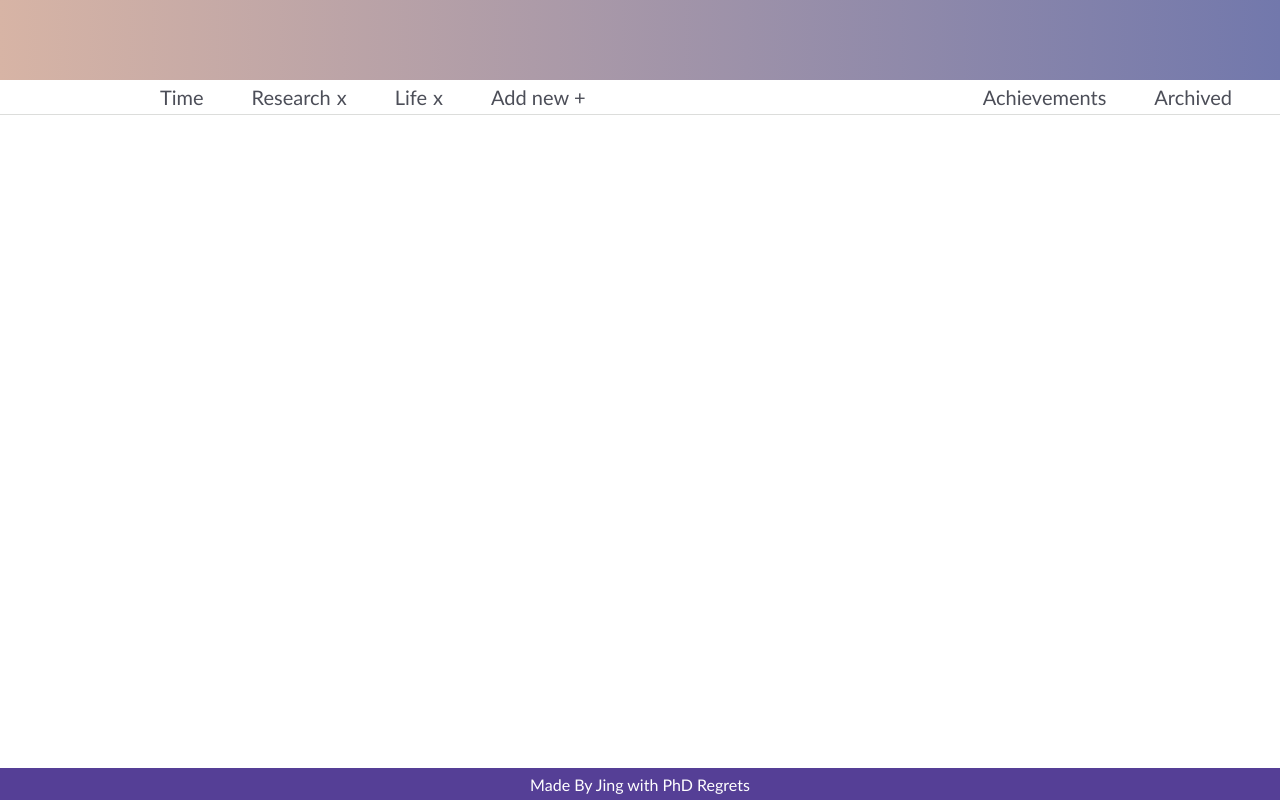
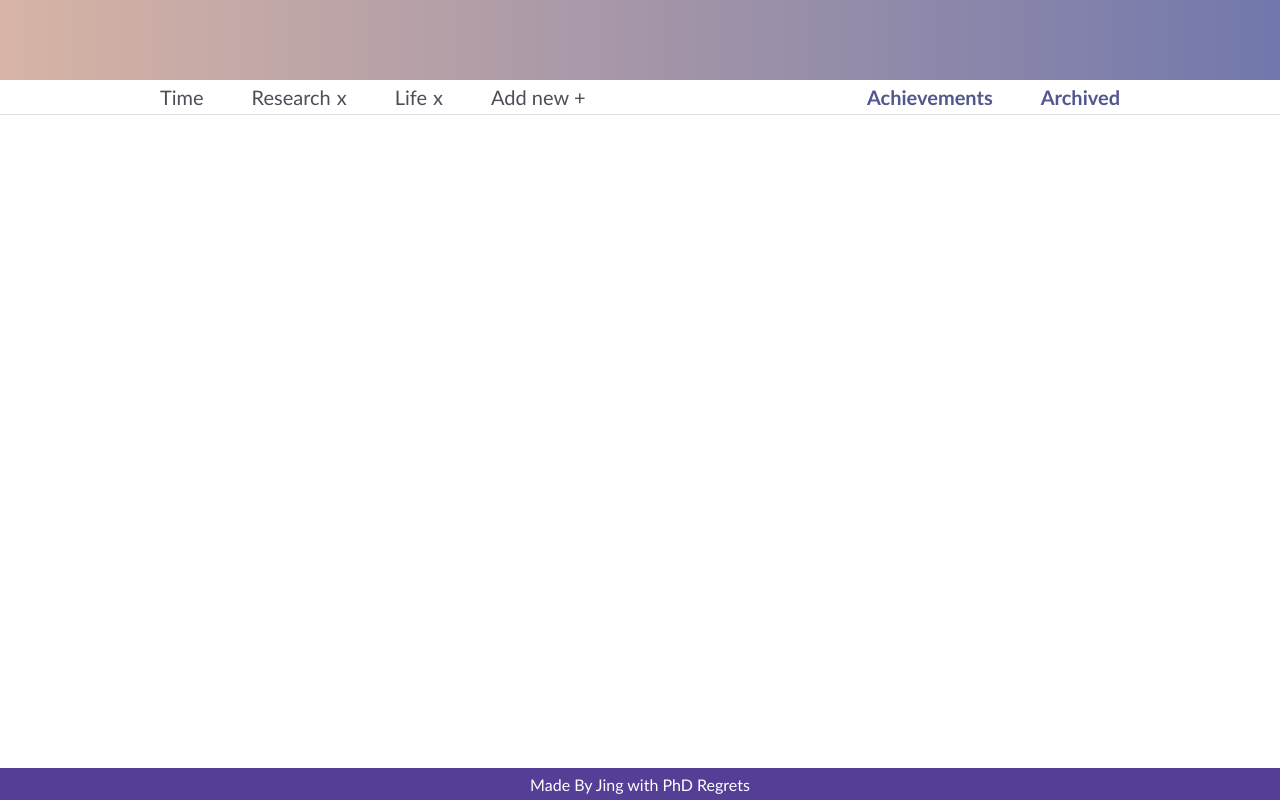
Before and after one commit to JingWei-S/odin-todo, a plain HTML site: page index.html in a window 1280 px wide. Drawn offline with Linux system fonts and the light colour scheme.

Commit message:
update the nav var

```diff
--- a/main.js
+++ b/main.js
@@ -1 +1 @@
-(()=>{"use strict";let e=["Time","Research","Life"];const t=["Achievements","Archived"],n=(e,t)=>{const n=document.createElement("div");if(n.classList.add("nav-item"),n.textContent=e,2===t){const e=document.createElement("span");e.textContent="x",n.appendChild(e),n.classList.add("nav-deletable")}else 3===t?n.classList.add("nav-color"):4===t&&n.classList.add("nav-add");return n},d=document.querySelector("body"),c=document.querySelector(".content"),s=document.createElement("div");s.classList.add("header"),d.insertBefore(s,c);const a=document.createElement("div");a.textContent="Made By Jing with PhD Regrets",a.classList.add("footer"),c.after(a);const o=document.createElement("div");o.classList.add("nav");const l=document.createElement("div");for(let t=0;t<e.length;t++){const d=n(e[t],0===t?1:2);l.appendChild(d)}o.appendChild(l);const i=n("Add new +",4);o.appendChild(i),i.addEventListener("click",(()=>{const e=n("Test",2);l.appendChild(e),console.log("test")}));const r=document.createElement("div");for(let e=0;e<2;e++){const d=n(t[e],3);r.appendChild(d)}o.appendChild(r),c.appendChild(o)})();
+(()=>{"use strict";let e=["Time","Research","Life"];const t=["Achievements","Archived"],n=(e,t)=>{const n=document.createElement("div");if(n.classList.add("nav-item"),n.textContent=e,2===t){const e=document.createElement("span");e.textContent="x",n.appendChild(e),n.classList.add("nav-deletable")}else 3===t?n.classList.add("nav-color"):4===t&&n.classList.add("nav-add");return n},d=document.querySelector("body"),s=document.querySelector(".content"),c=document.createElement("div");c.classList.add("header"),d.insertBefore(c,s);const a=document.createElement("div");a.textContent="Made By Jing with PhD Regrets",a.classList.add("footer"),s.after(a);const o=document.createElement("div");o.classList.add("nav");const l=document.createElement("div");for(let t=0;t<e.length;t++){const d=n(e[t],0===t?1:2);l.appendChild(d)}o.appendChild(l);const i=n("Add new +",4);o.appendChild(i),i.addEventListener("click",(()=>{if(e.length>6)console.log("Too many projects, are you insane?");else{const e=n("Test",2);l.appendChild(e),console.log("test")}}));const r=document.createElement("div");for(let e=0;e<2;e++){const d=n(t[e],3);r.appendChild(d)}o.appendChild(r),s.appendChild(o)})();
--- a/style.css
+++ b/style.css
@@ -8,6 +8,10 @@
     --main-text: #4c4e58;
     --bottom-blue: #553f96;
 }
+
+* {
+    box-sizing: border-box;
+  }
 
 body {
     min-height: 100vh;
@@ -45,6 +49,7 @@ body {
     display: flex;
     flex-direction: column;
     flex-grow: 1;
+    overflow: auto;
 }
 
 .nav {
@@ -52,24 +57,27 @@ body {
     border-bottom: 1px solid var(--main-gray);
     gap: 3em;
     padding: 0.3em 0;
+    overflow: hidden;
 }
 
 .nav-item {
     display: flex;
     color: var(--main-text);
     font-size: 20px;
+    cursor: pointer;
 }
 
 .nav > div:first-child {
     display: flex;
     margin-left: 10em;
     gap: 3em;
+    min-width: fit-content;
 }
 
 .nav > div:last-child {
     display: flex;
     margin-left: auto;
-    margin-right: 3em;
+    margin-right: 10em;
     gap: 3em;
 }
 
@@ -78,6 +86,10 @@ body {
 }
 
 .nav-add {
-    cursor: pointer;
     min-width: fit-content;
 }
+
+.nav-color {
+    color: var(--main-blue);
+    font-weight: bold;
+}
```
